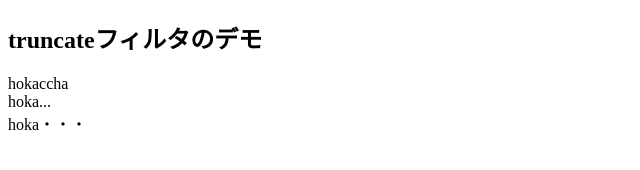
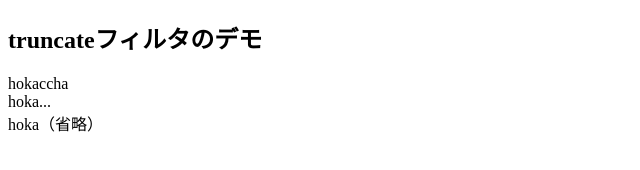
Before and after one commit to codegrid/2016-angular1.5, a plain HTML site: page 5-filter-truncate/index.html in a window 1280 px wide. Shown: the full height of the page, 0-640 px from the left. Drawn offline with nearby package versions, Linux system fonts and the light colour scheme.

Commit message:
デモ修正

```diff
--- a/5-filter-truncate/index.html
+++ b/5-filter-truncate/index.html
@@ -12,7 +12,7 @@
 <div ng-controller="MainCtrl as vm">
   <div>{{ vm.name | truncate }}</div>
   <div>{{ vm.name | truncate:4 }}</div>
-  <div>{{ vm.name | truncate:4:'・・・' }}</div>
+  <div>{{ vm.name | truncate:4:'（省略）' }}</div>
 </div>
 
 <script>
```
